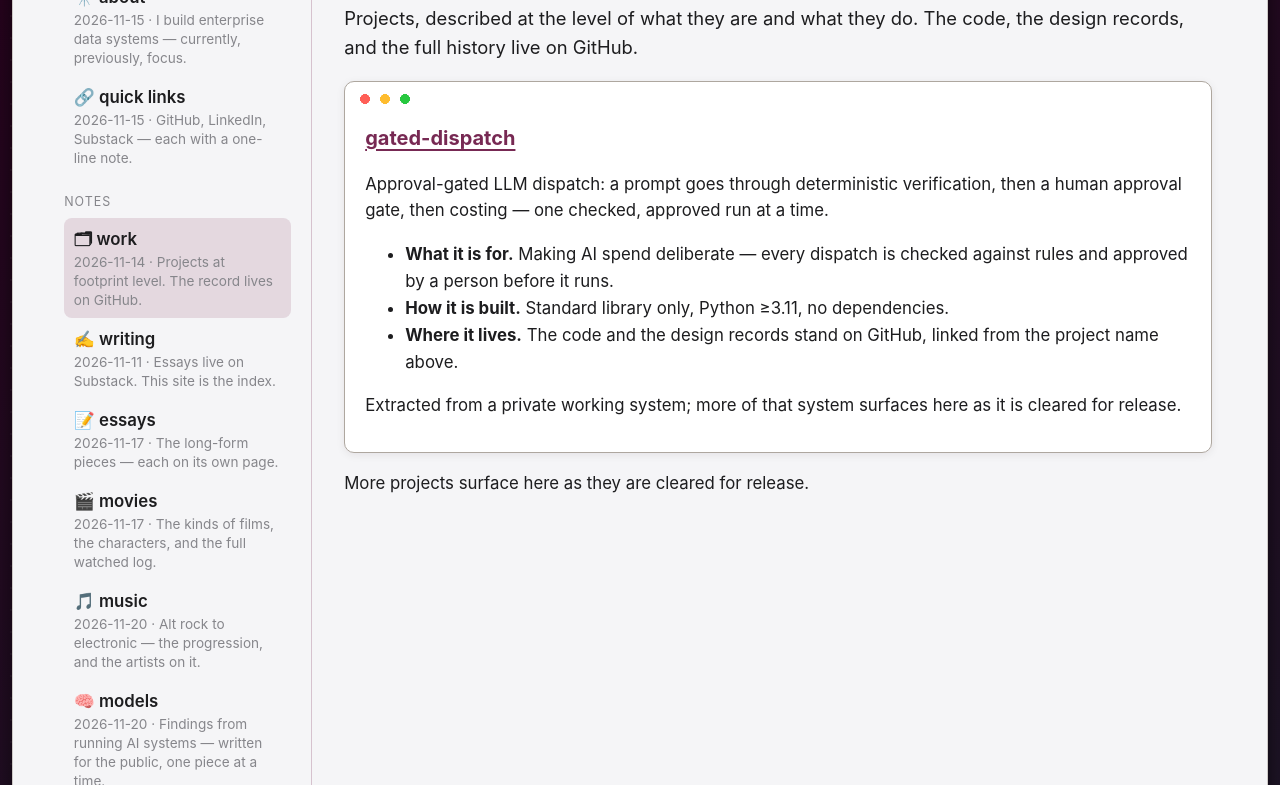
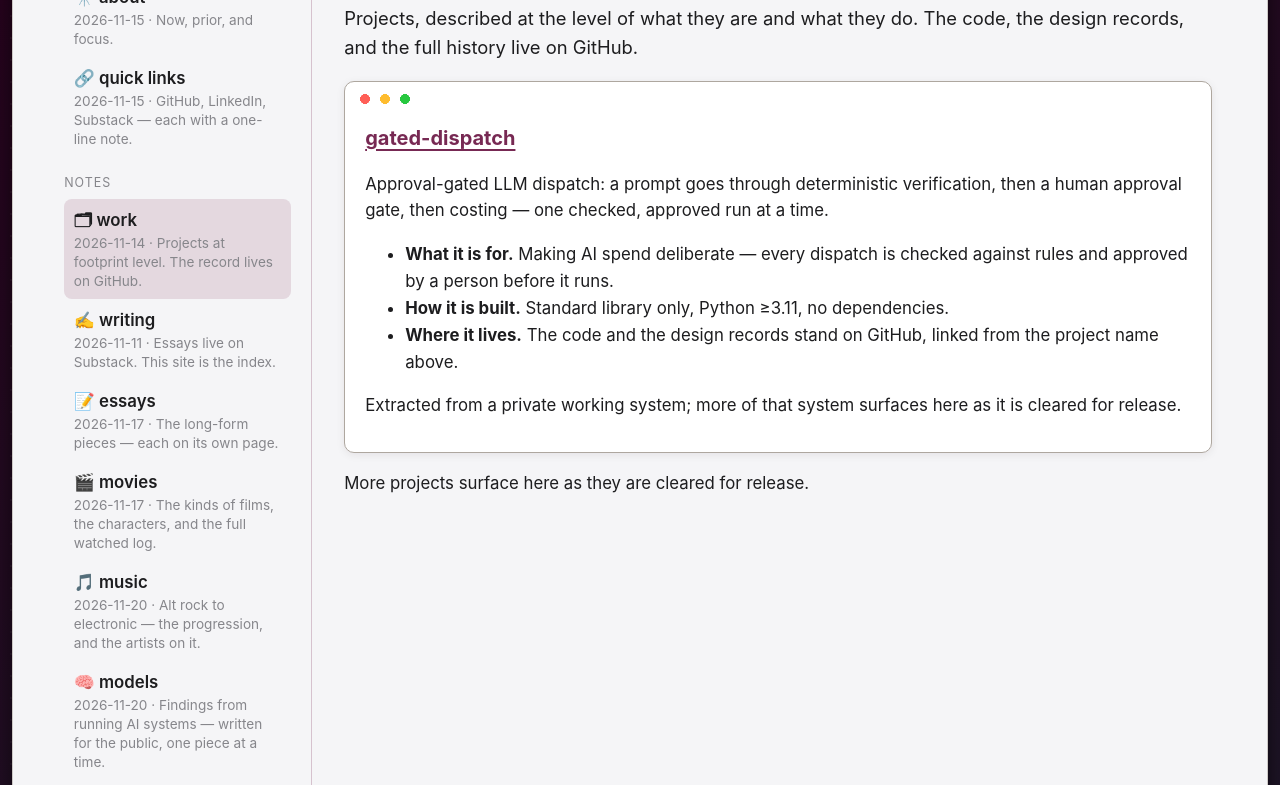
Before and after one commit to OpenSesh95/website, a plain HTML site: page work.html in a window 1280 px wide. Shown: the part 281-1066 px from the top of the page. Drawn offline with Linux system fonts and the light colour scheme.

Commit message:
About: headline line out of sidebar preview + home title (sweep completion 2026-11-20)

```diff
--- a/work.html
+++ b/work.html
@@ -40,7 +40,7 @@
 <main class="notes">
   <aside class="notes-index" aria-label="Notes index">
     <p class="notes-group">Pinned</p>
-    <a class="note-item" href="about"><span class="note-title">🔭 about</span><span class="note-meta">2026-11-15 · I build enterprise data systems — currently, previously, focus.</span></a>
+    <a class="note-item" href="about"><span class="note-title">🔭 about</span><span class="note-meta">2026-11-15 · Now, prior, and focus.</span></a>
     <a class="note-item" href="links"><span class="note-title">🔗 quick links</span><span class="note-meta">2026-11-15 · GitHub, LinkedIn, Substack — each with a one-line note.</span></a>
     <p class="notes-group">Notes</p>
     <a class="note-item" href="work" aria-current="page"><span class="note-title">🗂 work</span><span class="note-meta">2026-11-14 · Projects at footprint level. The record lives on GitHub.</span></a>
```
Also changed, not shown: about.html (+1 -1 lines), benchmarks.html (+1 -1 lines), collecting.html (+1 -1 lines), colophon.html (+1 -1 lines), essays.html (+1 -1 lines), essays/fifteen-watts.html (+1 -1 lines), essays/nobody-has-to-conspire.html (+1 -1 lines), index.html (+3 -3 lines), links.html (+1 -1 lines), models.html (+1 -1 lines), movies.html (+1 -1 lines), music.html (+1 -1 lines), writing.html (+1 -1 lines).
